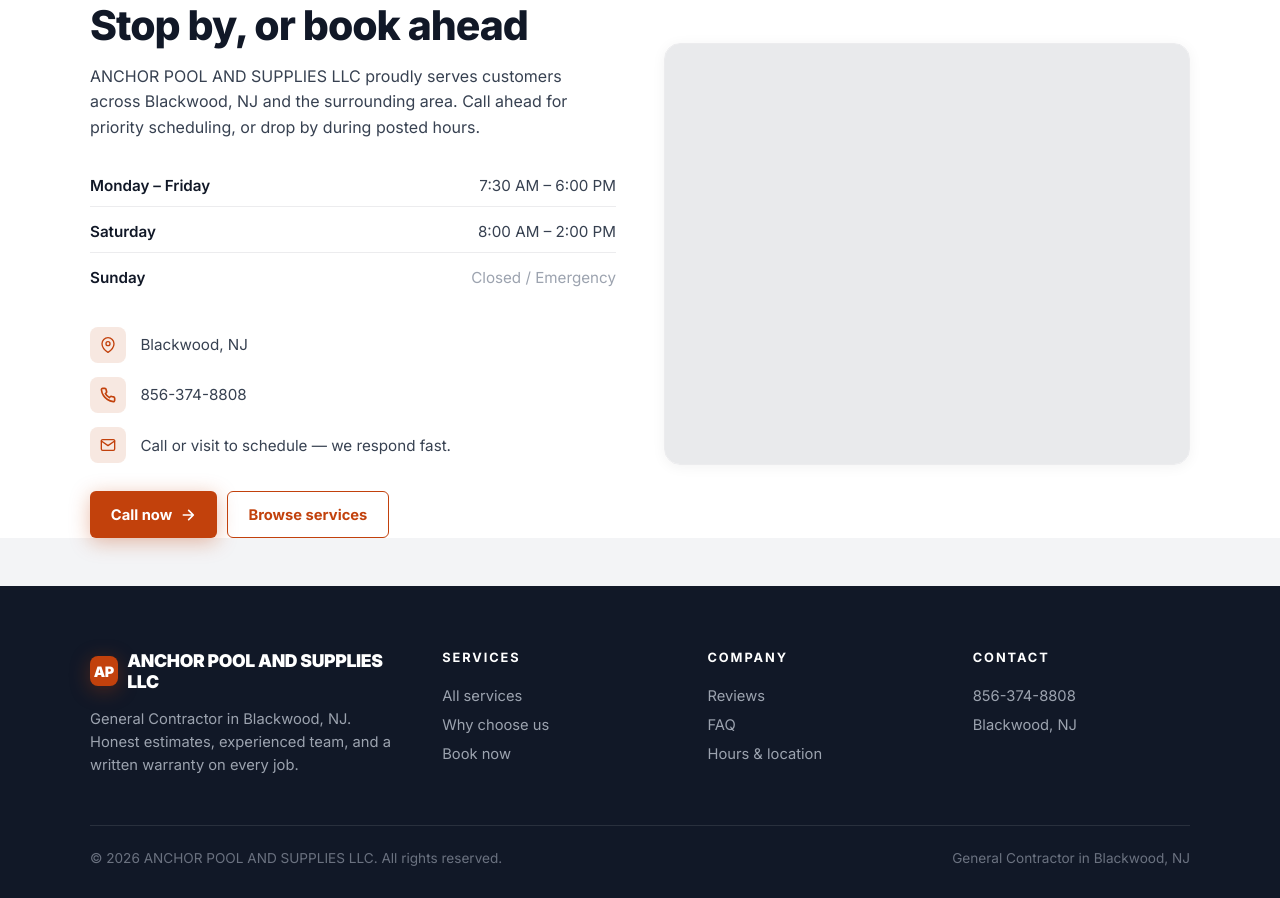
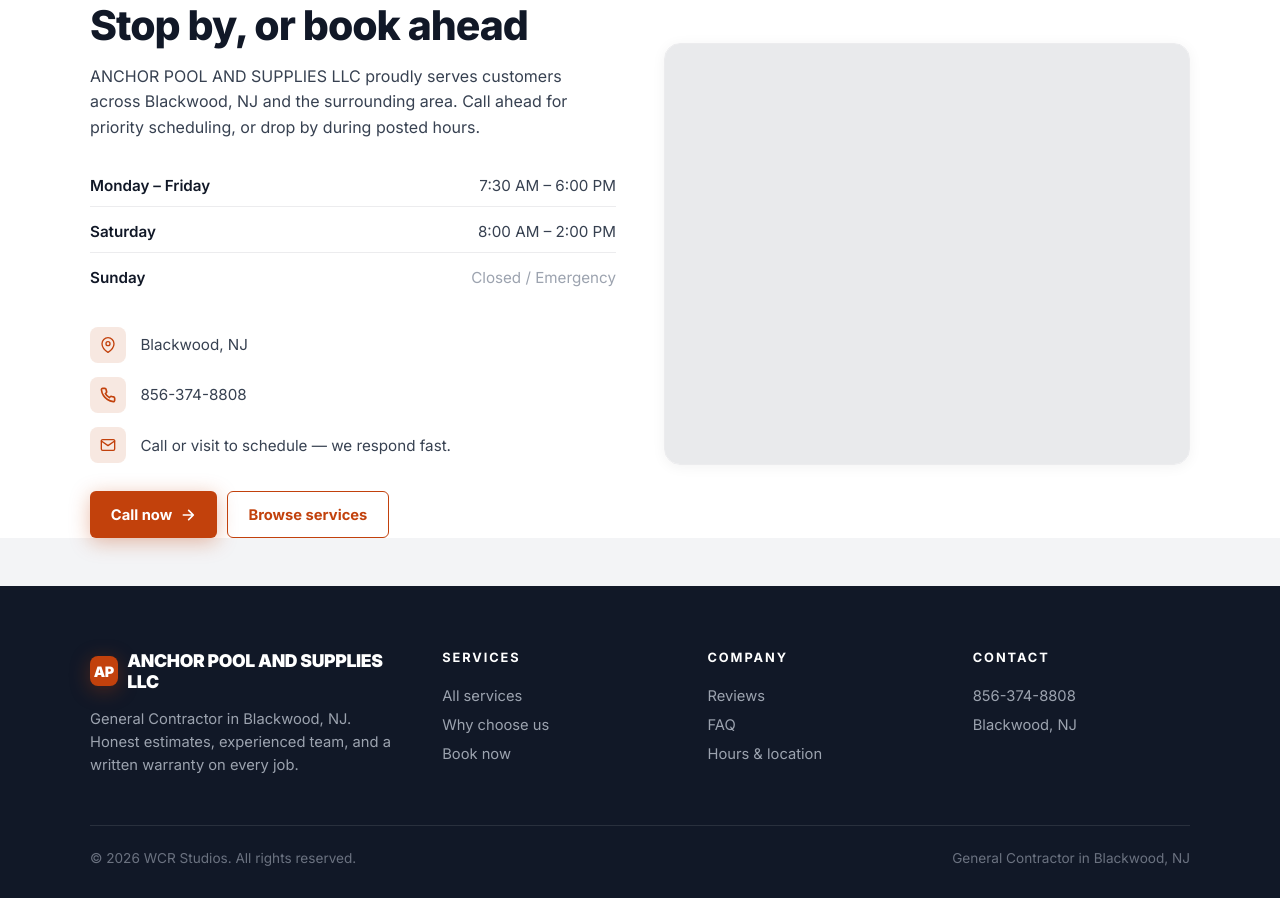
Before and after one commit to Wrenbjor/trades--anchor-pool-and-supplies-llc, a plain HTML site: page index.html in a window 1280 px wide. Shown: the part 4691-5589 px from the top of the page. Drawn offline with nearby package versions, Linux system fonts and the light colour scheme; no server answers.

Commit message:
Update site

```diff
--- a/index.html
+++ b/index.html
@@ -605,7 +605,7 @@
     </div>
   </div>
   <div class="foot-bottom">
-    <div>&copy; 2026 ANCHOR POOL AND SUPPLIES LLC. All rights reserved.</div>
+    <div>&copy; 2026 WCR Studios. All rights reserved.</div>
     <div>General Contractor in Blackwood, NJ</div>
   </div>
 </footer>
```
